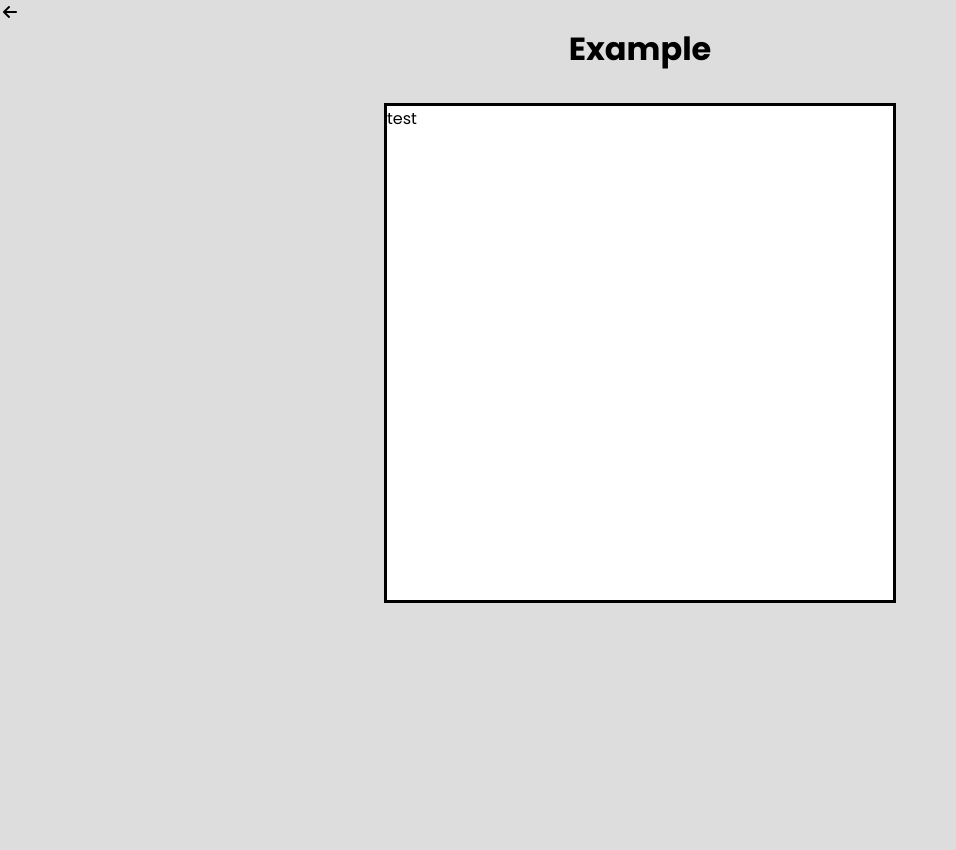
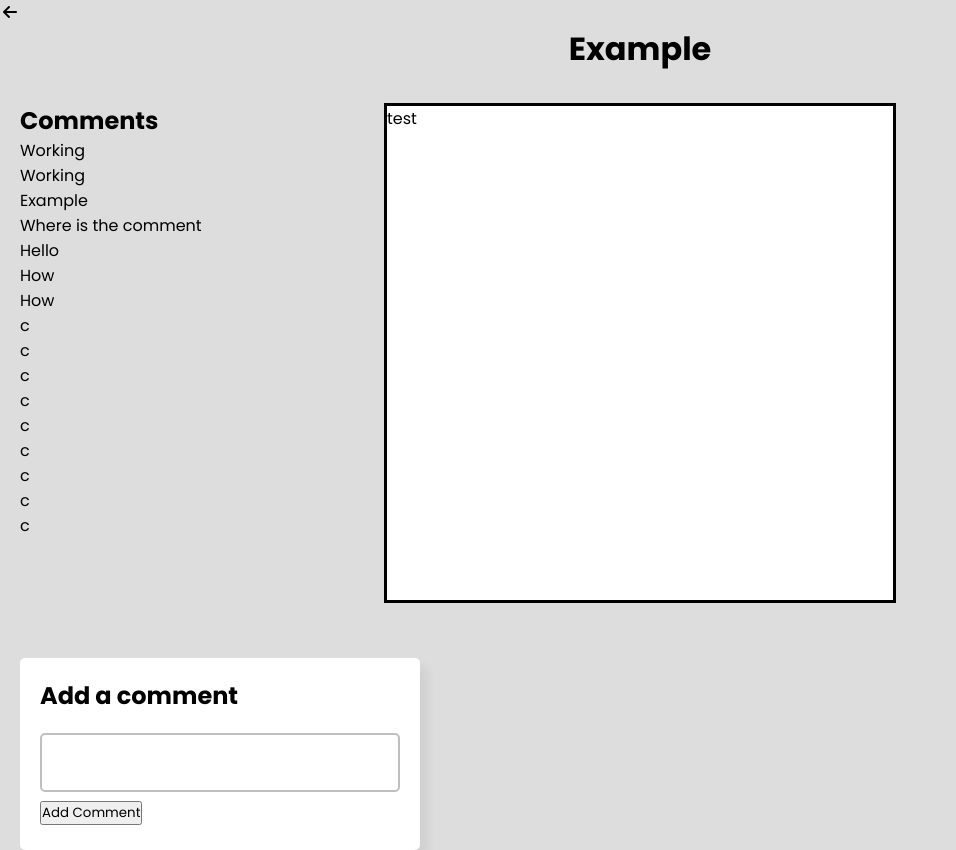
Before and after one commit to aymanbouka/velox, a Flask app: page /main/4 in a window 1280 px wide. Shown: the whole page, without its empty margins (0-956 px from the left). Before the commit the page ends 603 px from the top, so only its background shows below. Run offline with Flask 3, Linux system fonts and the light colour scheme; a user stored in the database is signed in; data comes from the database, SQL or seed files in the repository; both versions use the stored data as it was after the commit.

Commit message:
added comment feature

```diff
--- a/main.py
+++ b/main.py
@@ -52,8 +52,10 @@ def main():
 def get_project(project_id):
     if session.get('user'):
         my_project = db.session.query(Project).filter_by(id=project_id).one()
+
         form = CommentForm()
     return render_template('project_view.html', project = my_project, user = session['user'], form=form)
+
 
 @app.route('/main/new', methods=['GET', 'POST'])
 def new_project():
@@ -85,7 +87,6 @@ def edit_project(project_id):
             title = request.form["title"]
             text = request.form["projectText"]
             project = db.session.query(Project).filter_by(id=project_id).one()
-
             project.title = title
             project.text = text
             db.session.add(project)
@@ -93,8 +94,7 @@ def edit_project(project_id):
             return redirect(url_for('main'))
         else:
             my_project =  db.session.query(Project).filter_by(id=project_id).one()
-            form = CommentForm()
-            return render_template('new.html', project=my_project, user=session['user'], form=form)
+            return render_template('new.html', project=my_project, user=session['user'])
 
 @app.route("/todo")
 def todo():
@@ -191,7 +191,7 @@ def logout():
         session.clear()
     return redirect(url_for('main'))
 
-@app.route('/main/edit/<project_id>', methods=['POST'])
+@app.route('/main/<project_id>', methods=['POST'])
 def new_comment(project_id):
     if session.get('user'):
         comment_form = CommentForm()
--- a/model.py
+++ b/model.py
@@ -9,6 +9,7 @@ class User(db.Model):
     password = db.Column(db.String(255), nullable=False)
     registered_on = db.Column(db.DateTime, nullable=False)
     projects = db.relationship("Project", backref="user", lazy=True)
+    comments = db.relationship("Comment", backref="user", lazy = True)
 
 
     def __init__(self, first_name, last_name, email, password):
@@ -33,6 +34,7 @@ class Project(db.Model):
     text = db.Column("text", db.String(100))
     date = db.Column("date", db.String(50))
     user_id = db.Column(db.Integer, db.ForeignKey("user.id"), nullable=False)
+    comments = db.relationship("Comment", backref="project", cascade="all, delete-orphan", lazy=True)
 
     def __init__(self, title, text, date, user_id):
         self.title = title
--- a/static/new.css
+++ b/static/new.css
@@ -125,11 +125,14 @@ h1 {
 
 .formwrapper {
   margin-top: 20px;
-  width: 470px;
+  width: 400px;
   background: #fff;
   border-radius: 5px;
-  padding: 25px 25px 30px;
+  padding: 20px 20px 25px;
   box-shadow: 8px 8px 10px rgb(0 0 0 / 6%);
+  position: relative;
+  left: 20px;
+  bottom: 400px;
 }
 
 #comment {
@@ -156,3 +159,18 @@ h1 {
 #comment::-webkit-scrollbar {
   width: 0px;
 }
+
+.comments {
+  width: 40vh;
+  position: relative;
+  left: 20px;
+  bottom: 500px;
+}
+
+.comments li {
+  list-style: none;
+}
+
+form {
+  max-height: 70vh;
+}
--- a/templates/project_edit.html
+++ b/templates/project_edit.html
@@ -21,8 +21,6 @@
         <div class="textbox">
             <textarea id="project" rows="50" cols="50">
        </textarea>
-        </div>
-
     </body>
 
 </html>
--- a/templates/project_view.html
+++ b/templates/project_view.html
@@ -30,10 +30,6 @@
             {% else %}
             <form action="new" method="post">
                 {% endif %}
-                <!-- <p><label>Title: </label></p>
-                <p>{% if project %}{{project.title}} {% endif %}</p> -->
-                <!-- <p><input type="text" name="title" value=""/></p> -->
-
                 </p>
 
                 <div class="textbox">
@@ -53,8 +49,27 @@
                             </p>
                 </div>
 
+
+                {% if project.comments %}
+                {% if project.comments|length > 0 %}
+                <div class="comments">
+                    <h2>Comments</h2>
+                    <ul>
+                        {% for comment in project.comments %}
+                        <li>{{ comment.content }}</li>
+                        {% endfor %}
+                    </ul>
+                </div>
+                {% endif %}
+                {% endif %}
+                <form action="{{ url_for('new_comment', project_id=project.id) }}" method="post">
+                    <div class="formwrapper">
+                        <h2 class="comment-title">Add a comment</h2>
+                        <div class="form-field">
+                            {{ form.comment }}
+                        </div>
+                        {{ form.submit }}
+                    </div>
     </body>
 
-
-
 </html>
```
Also changed, not shown: templates/new.html (+2 -22 lines), instance/velox.db.
